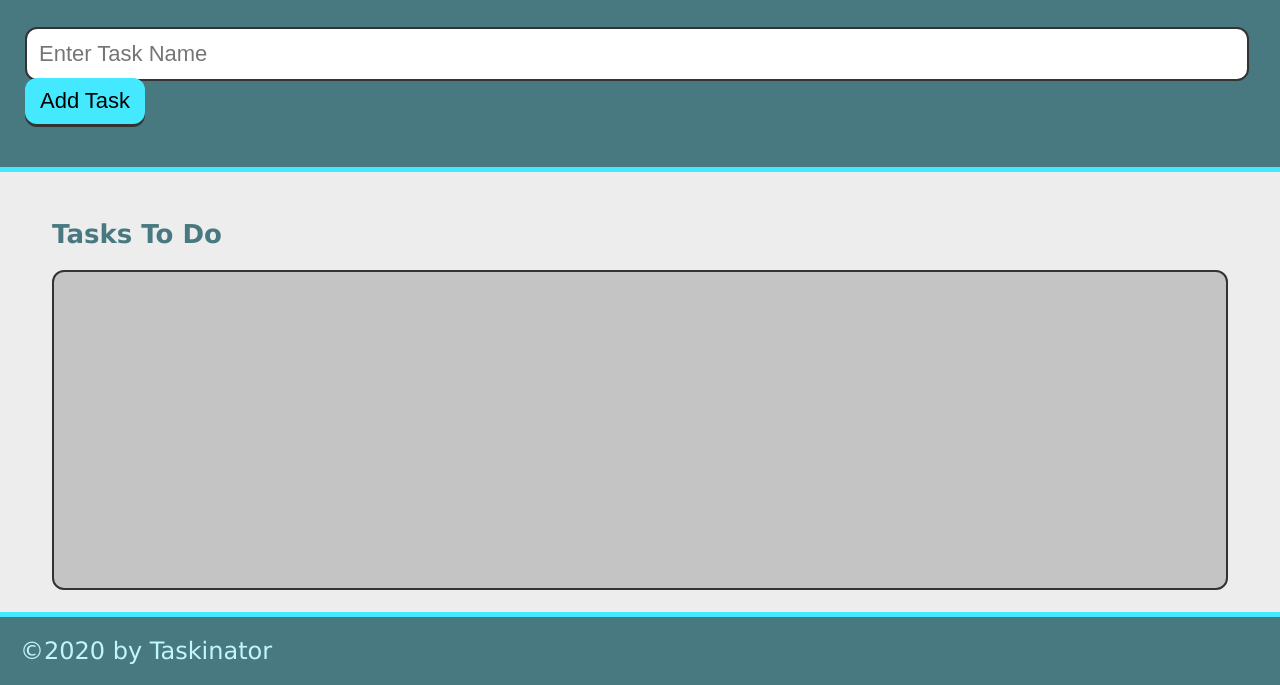
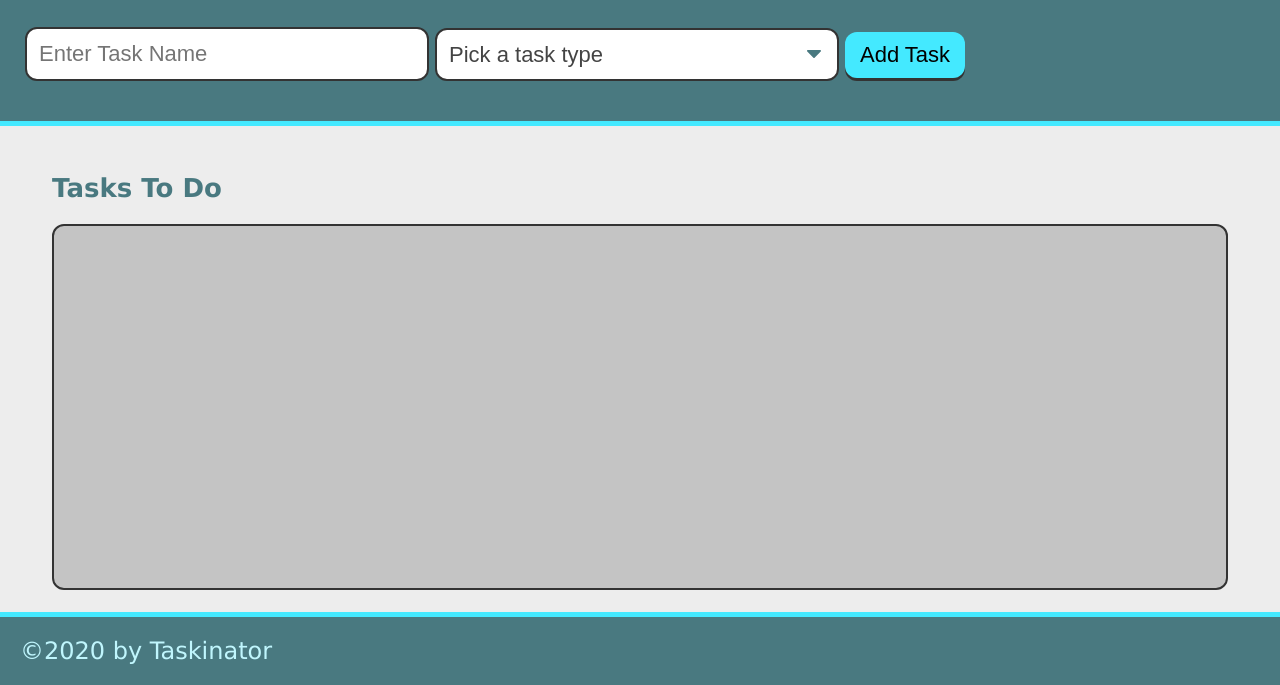
Before and after one commit to jen2ags/Taskinator, a plain HTML site: page index.html in a window 1280 px wide. Shown: the part 115-800 px from the top of the page. Drawn offline with Linux system fonts and the light colour scheme.

Commit message:
form input and dropdown

```diff
--- a/index.html
+++ b/index.html
@@ -17,6 +17,16 @@
         <form id ="task-form">
             <div class ="form-group">
                 <input type="text" name ="task-name" placeholder="Enter Task Name" />
+            </div>
+            <div class = "form-group">
+                <select name = "task-type" class="select-dropdown">
+                    <option value="" disabled selected>Pick a task type</option>
+                    <option value="Print">Print</option>
+                    <option value="Web">Web</option>
+                    <option value ="Mobile">Mobile</option>
+                </select>
+            </div>
+            <div class = "form-group">
                 <button class="btn" id="save-task">Add Task</button>
             </div>
         </form>
```
